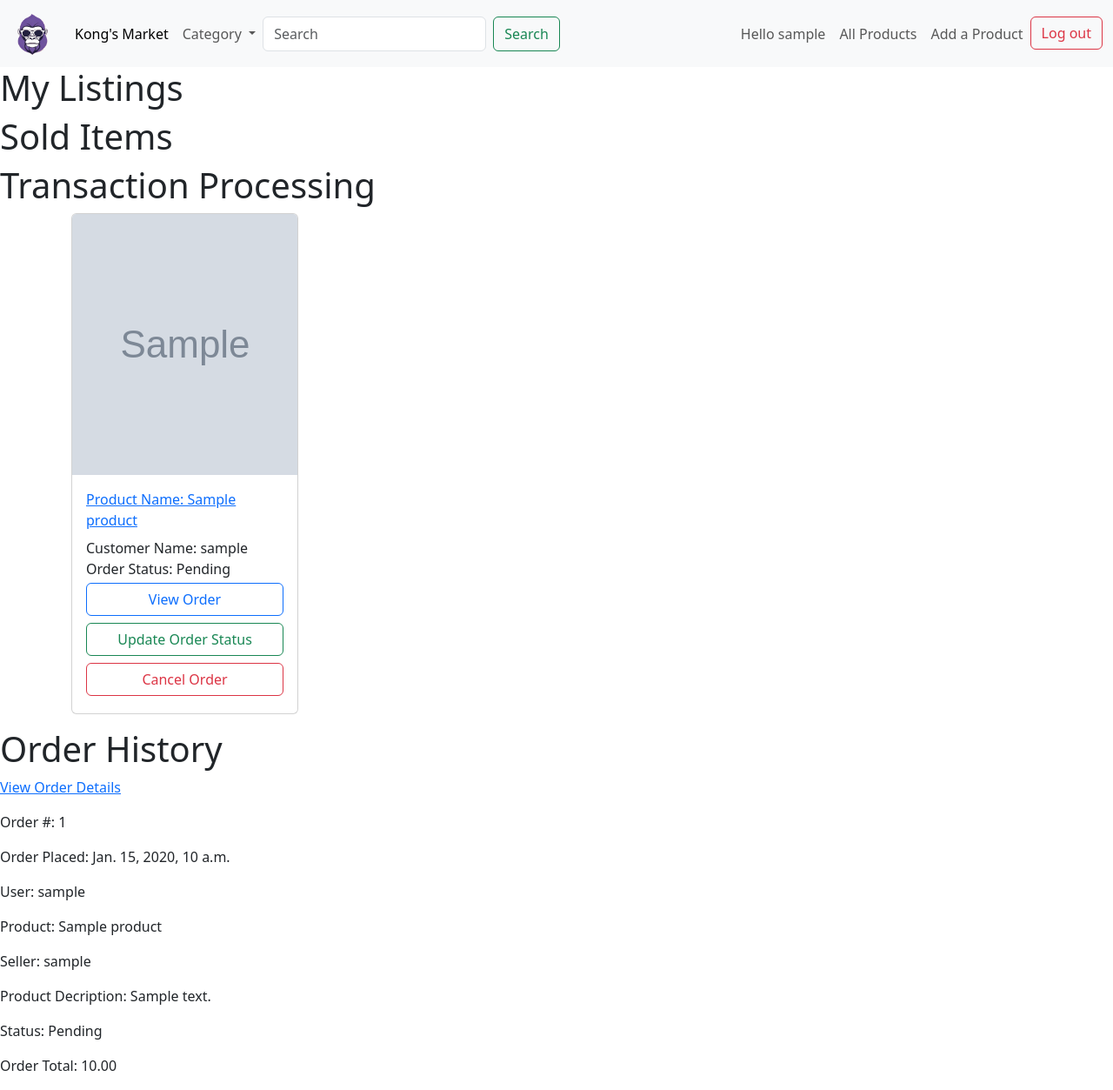
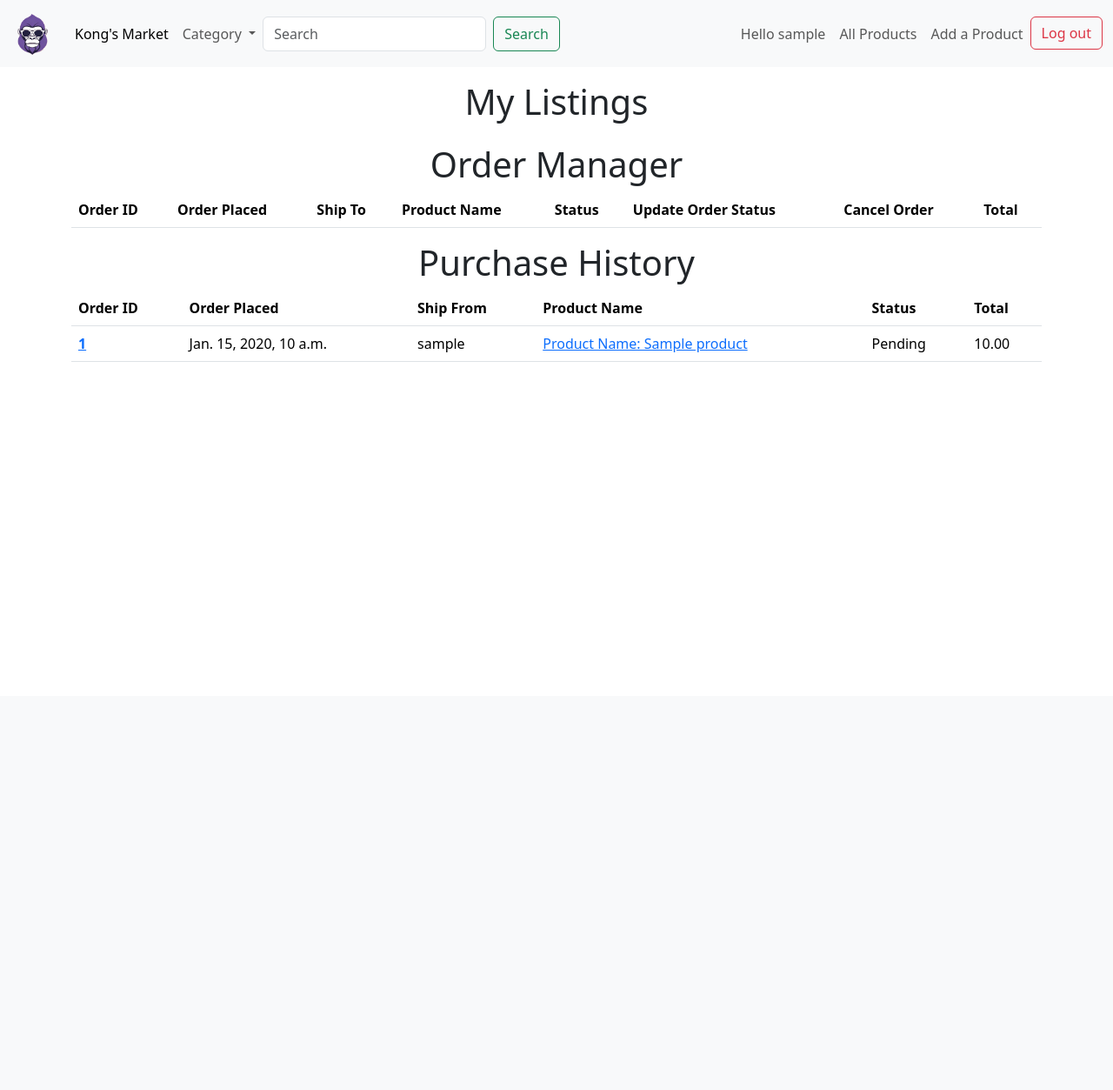
Before and after one commit to Debiddo618/purple-gorilla-marketplace, a Django app: page /user/1 in a window 1280 px wide. Shown: the whole page at 87% size. After the commit the page ends 416 px from the top, so only its background shows below. Run offline with Django 4.2, Linux system fonts and the light colour scheme; a user stored in the database is signed in; tables that the repository leaves empty hold one stand-in row (values such as "Sample post"); grey boxes marked "Sample" are stand-in pictures; lists and menus that the app fills with data are empty.

Commit message:
allow user to manage order with a table

```diff
--- a/purplegorilla/templates/base.html
+++ b/purplegorilla/templates/base.html
@@ -7,6 +7,7 @@
     <meta name="viewport" content="width=device-width, initial-scale=1.0">
     <link href="https://cdn.jsdelivr.net/npm/bootstrap@5.3.3/dist/css/bootstrap.min.css" rel="stylesheet" integrity="sha384-QWTKZyjpPEjISv5WaRU9OFeRpok6YctnYmDr5pNlyT2bRjXh0JMhjY6hW+ALEwIH" crossorigin="anonymous">
     <script src="https://cdn.jsdelivr.net/npm/bootstrap@5.3.3/dist/js/bootstrap.bundle.min.js" integrity="sha384-YvpcrYf0tY3lHB60NNkmXc5s9fDVZLESaAA55NDzOxhy9GkcIdslK1eN7N6jIeHz" crossorigin="anonymous"></script>
+    <link rel="stylesheet" href="https://cdn.jsdelivr.net/npm/bootstrap-icons@1.11.3/font/bootstrap-icons.min.css">
     <title>Kong's Market</title>
     {% block head %}
     {% endblock %}
--- a/purplegorilla/templates/user.html
+++ b/purplegorilla/templates/user.html
@@ -8,8 +8,8 @@
 {% block content %}
 
 {% if user.is_authenticated %}
-    <h1>My Listings</h1>
-    <div class="container">
+    <div class="container my-3">
+        <h1 class='text-center'>My Listings</h1>
         <div class="row">
             {% for product in products %}
                 {% if product.status == False %}
@@ -35,57 +35,88 @@
             {%endfor%}
         </div>
     </div>
-    <h1>Sold Items</h1>
-    <h1>Transaction Processing</h1>
-    <div class="container">
-        <div class="row">
-            {% for order in orders %}
-                {% if order.product.status == True %}
-                    <div class="col-md-3 mb-3">
-                        <div class="card">
-                            <img src="{{order.product.image}}" class="card-img-top" style="height: 300px; object-fit: cover;" alt="Product Image">
-                            <div class="card-body">
-                                <div class="card-title">
-                                    <a href="{% url "product-detail" order.product.id %}">
-                                        Product Name: {{order.product.name}}
-                                    </a>
-                                </div>
-                                <div class="card-text">
-                                    <div>Customer Name: {{order.user}}</div>
-                                    <div>Order Status: {{order.status}}</div>
-                                    <a class='btn btn-outline-primary w-100 my-1' href={% url 'order-detail' order.id %}>View Order</a>
-                                    {% if order.product.user == user %}
-                                        {% comment %} <a class='btn btn-outline-success w-100 my-1'>Update Order Status</a> {% endcomment %}
-                                        <form action="{% url 'order-update' order.id %}" method="post">
-                                            {% csrf_token %}
-                                            {{ form.as_p }}
-                                            <button type="submit" class="btn btn-outline-success w-100 my-1">Update Order Status</button>
-                                        </form>
-                                    {% endif %}
-                                    <a class='btn btn-outline-danger my-1 w-100' href={% url 'order-delete' order.id %}>Cancel Order</a>
-                                </div>
-                            </div>
-                        </div>
-                    </div>
-                {% endif %}
-            {%endfor%}
-        </div>
+    <div class="container my-3">
+        <h1 class='text-center'>Order Manager</h1>
+        <table class="table">
+            <thead>
+                <tr>
+                <th scope="col">Order ID</th>
+                <th scope="col">Order Placed</th>
+                <th scope="col">Ship To</th>
+                <th scope="col">Product Name</th>
+                <th scope="col">Status</th>
+                <th scope="col">Update Order Status</th>
+                <th scope="col">Cancel Order</th>
+                <th scope="col">Total</th>
+                </tr>
+            </thead>
+            <tbody>
+                {% for order in orders%}
+                    {% if order.product.status == True and order.user != user %}
+                        <tr>
+                            <th scope="row">
+                                <a href={% url 'order-detail' order.id %}>{{order.id}}</a>
+                            </th>
+                            <td>{{order.created_at}}</td>
+                            <td>{{order.user}}</td>
+                            <td>
+                                <a href="{% url "product-detail" order.product.id %}">
+                                    {{order.product.name}}
+                                </a>
+                            </td>
+                            <td>{{order.status}}</td>
+                            <td >
+                                <a href="{% url 'order-update' order.id %}">
+                                    <i class="bi bi-pencil-square text-success text-center"></i>
+                                </a>
+                            </td>
+                            <td>
+                                <a href={% url 'order-delete' order.id %}>
+                                    <i class="bi bi-x-square-fill text-danger"></i>
+                                </a>
+                            </td>
+                            <td>{{order.total_price}}</td>
+                        </tr>
+                    {% endif %}
+                {% endfor %}
+            </tbody>
+        </table>
     </div>
 
-
-    <h1>Order History</h1>
-    {% for order in orders%}
-        <p><a href="{% url 'order-detail' order.id %}">View Order Details</a></p>
-        <p>Order #: {{order.id}}</p>
-        <p>Order Placed: {{order.created_at}}</p>
-        <p>User: {{order.user}}</p>
-        <p>Product: {{order.product}}</p>
-        <p>Seller: {{order.product.user}}</p>
-        <p>Product Decription: {{order.product.description}}</p>
-        <p>Status: {{order.status}}</p>
-        <p>Order Total: {{order.total_price}}</p>
-    {% endfor %}
-
-
+    <div class="container">
+        <h1 class='text-center'>Purchase History</h1>
+        <table class="table">
+            <thead>
+              <tr>
+                <th scope="col">Order ID</th>
+                <th scope="col">Order Placed</th>
+                <th scope="col">Ship From</th>
+                <th scope="col">Product Name</th>
+                <th scope="col">Status</th>
+                <th scope="col">Total</th>
+              </tr>
+            </thead>
+            <tbody>
+                {% for order in orders%}
+                    {% if order.user == user %}
+                        <tr>
+                            <th scope="row">
+                                <a href={% url 'order-detail' order.id %}>{{order.id}}</a>
+                            </th>
+                            <td>{{order.created_at}}</td>
+                            <td>{{order.product.user}}</td>
+                            <td>
+                                <a href="{% url "product-detail" order.product.id %}">
+                                    Product Name: {{order.product.name}}
+                                </a>
+                            </td>
+                            <td>{{order.status}}</td>
+                            <td>{{order.total_price}}</td>
+                        </tr>
+                    {% endif %}
+                {% endfor %}
+            </tbody>
+        </table>
+    </div>
 {% endif %}
 {% endblock %}
```
